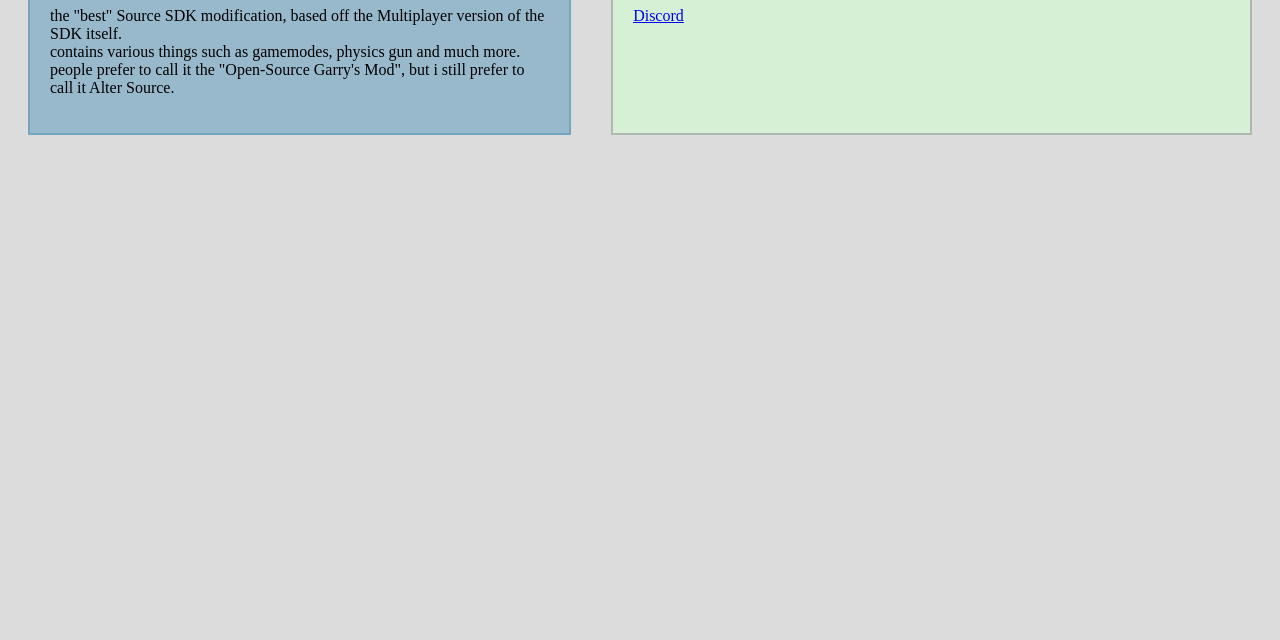
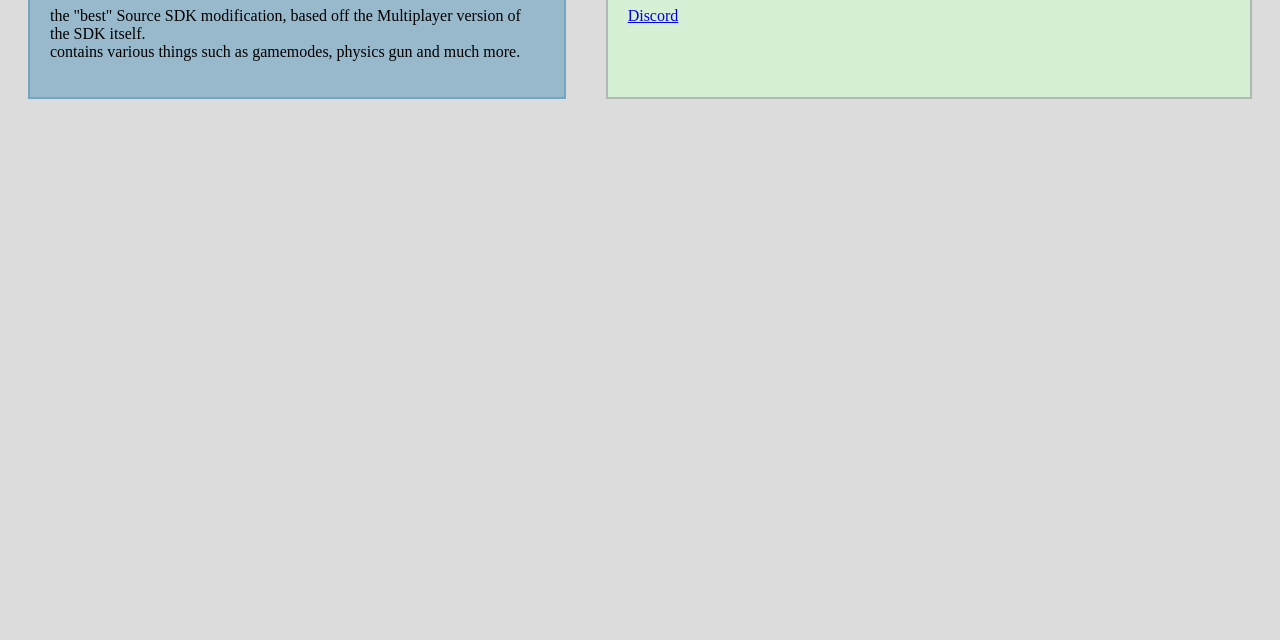
Before and after one commit to alter-source/alter-source.github.io, a plain HTML site: page index.html in a window 1280 px wide. Shown: the part 160-800 px from the top of the page. Drawn offline with Linux system fonts and the light colour scheme.

Commit message:
Update index.html

```diff
--- a/index.html
+++ b/index.html
@@ -35,7 +35,6 @@
             <p>
                 the "best" Source SDK modification, based off the Multiplayer version of the SDK itself.<br/>
                 contains various things such as gamemodes, physics gun and much more.<br/>
-                people prefer to call it the "Open-Source Garry's Mod", but i still prefer to call it Alter Source.<br/>
             </p>
         </div>
         <div class="box2">
```
